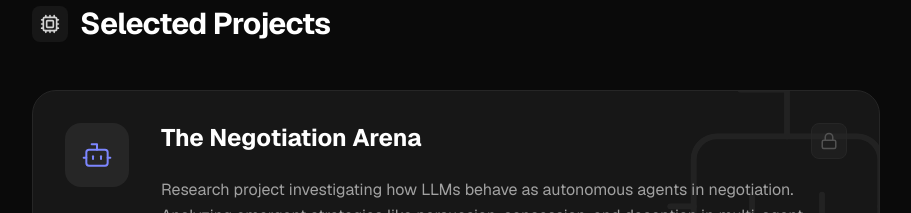
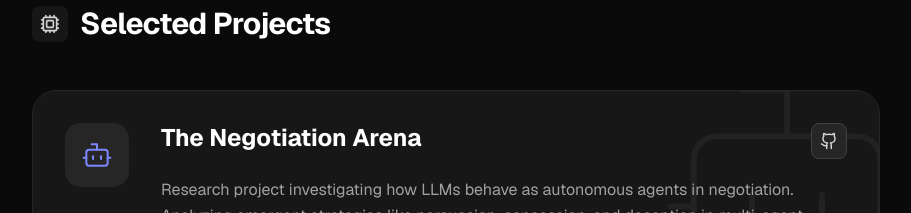
Before and after one commit to yasemitee/Portfolio, a Next.js app: page / in a window 1280 px wide. Shown: the part 1780-1993 px from the top of the page, without its empty margins (184-1095 px from the left). Built offline with nearby package versions, Linux system fonts and the light colour scheme.

Commit message:
unlocked negotiation arena

```diff
--- a/app/data/portfolio-data.ts
+++ b/app/data/portfolio-data.ts
@@ -77,8 +77,7 @@ export const DATA = {
       description:
         'Research project investigating how LLMs behave as autonomous agents in negotiation. Analyzing emergent strategies like persuasion, concession, and deception in multi-agent scenarios.',
       tags: ['Python', 'LLMs', 'Multi-Agent Systems', 'NLP'],
-      link: '#',
-      isPrivate: true,
+      link: 'https://github.com/yasemitee/negotiation-arena',
       icon: Bot,
     },
     {
```
